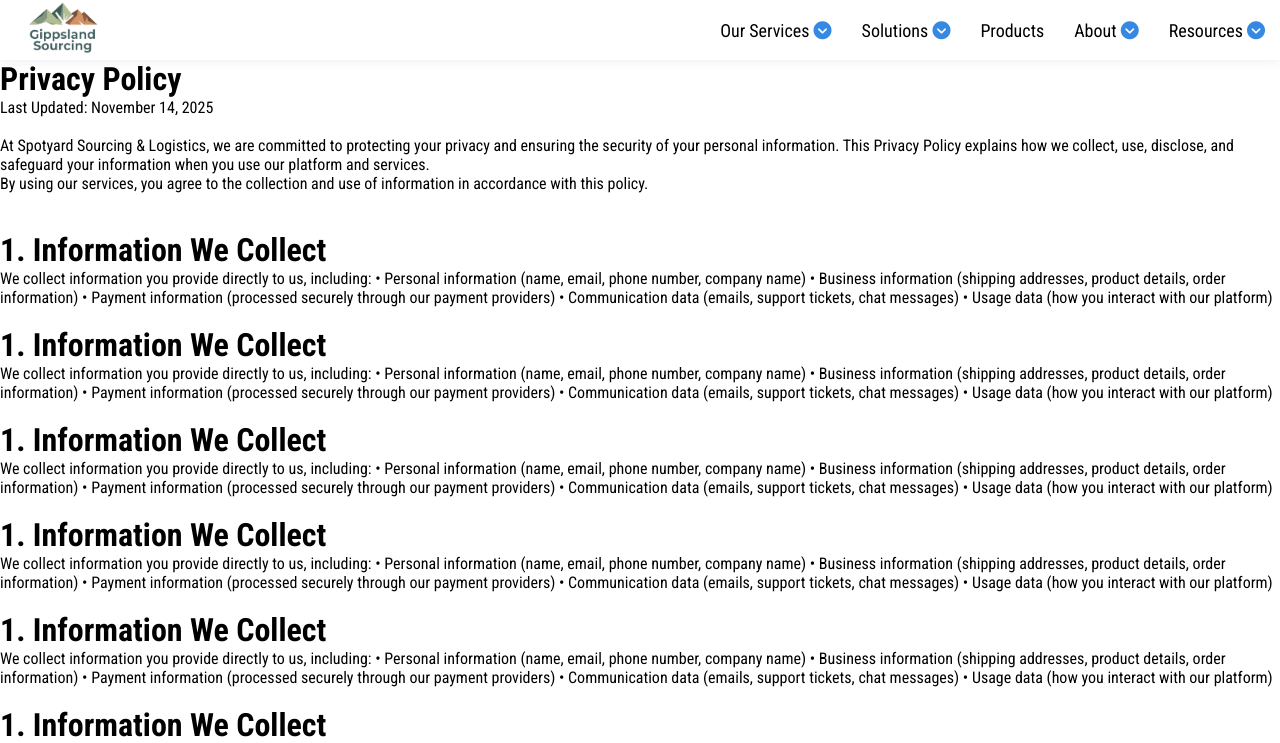
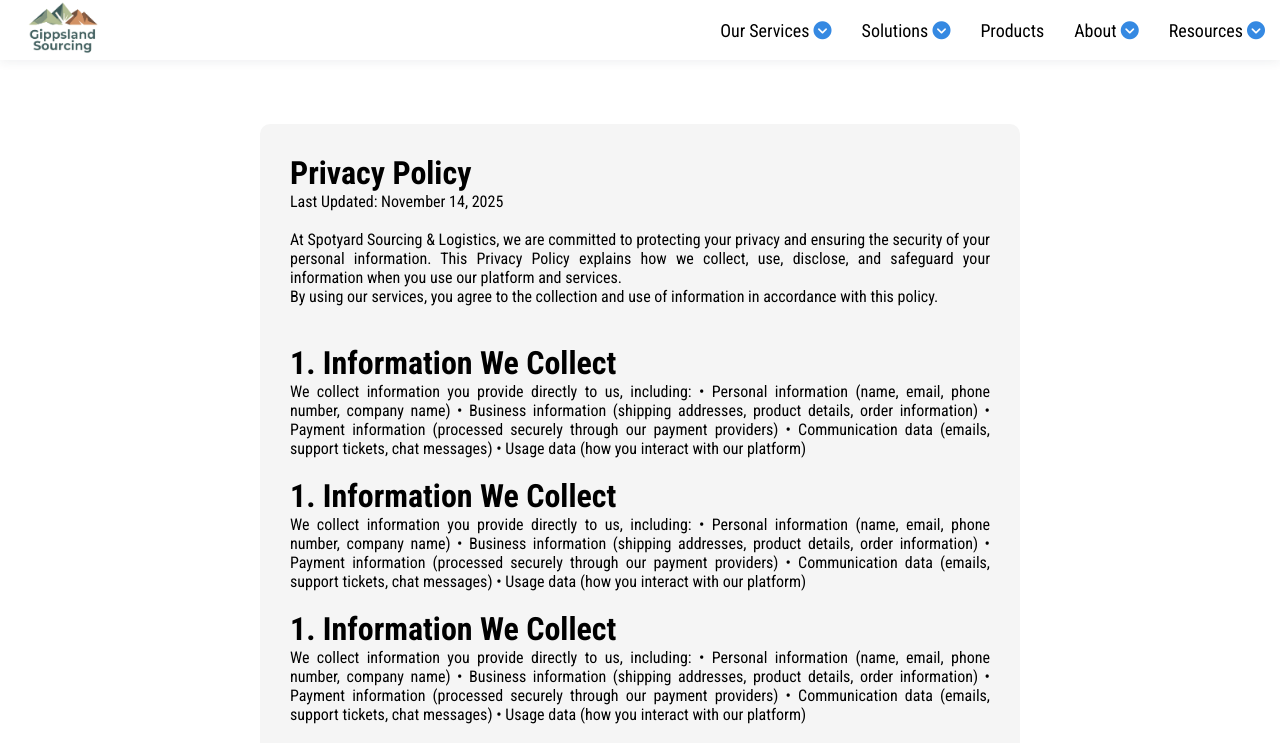
Before and after one commit to montasirazad/gippsland_sourcing-client, a React (Vite) app: page /privacy-policy in a window 1280 px wide. Shown: the top 743 px of the page. Built offline with nearby package versions, Linux system fonts and the light colour scheme.

Commit message:
added css again in terms of condition & privacy policy

```diff
--- a/src/components/PrivacyPolicy/PrivacyPolicy.css
+++ b/src/components/PrivacyPolicy/PrivacyPolicy.css
@@ -1,9 +1,8 @@
 .privacy-policy-main {
-  /* text-align: justify; */
-  /* max-width: 700px;
+  text-align: justify;
+  max-width: 700px;
   margin: 5% auto 30px auto;
-
   border-radius: 10px;
   padding: 30px;
-  background-color: whitesmoke; */
+  background-color: whitesmoke;
 }
--- a/src/components/TermsOfService/TermsOfService.css
+++ b/src/components/TermsOfService/TermsOfService.css
@@ -1,9 +1,8 @@
 .terms-of-service {
-  /* text-align: justify; */
-  /* max-width: 700px;
+  text-align: justify;
+  max-width: 700px;
   margin: 5% auto 30px auto;
-
   border-radius: 10px;
   padding: 30px;
-  background-color: whitesmoke; */
+  background-color: whitesmoke;
 }
```
